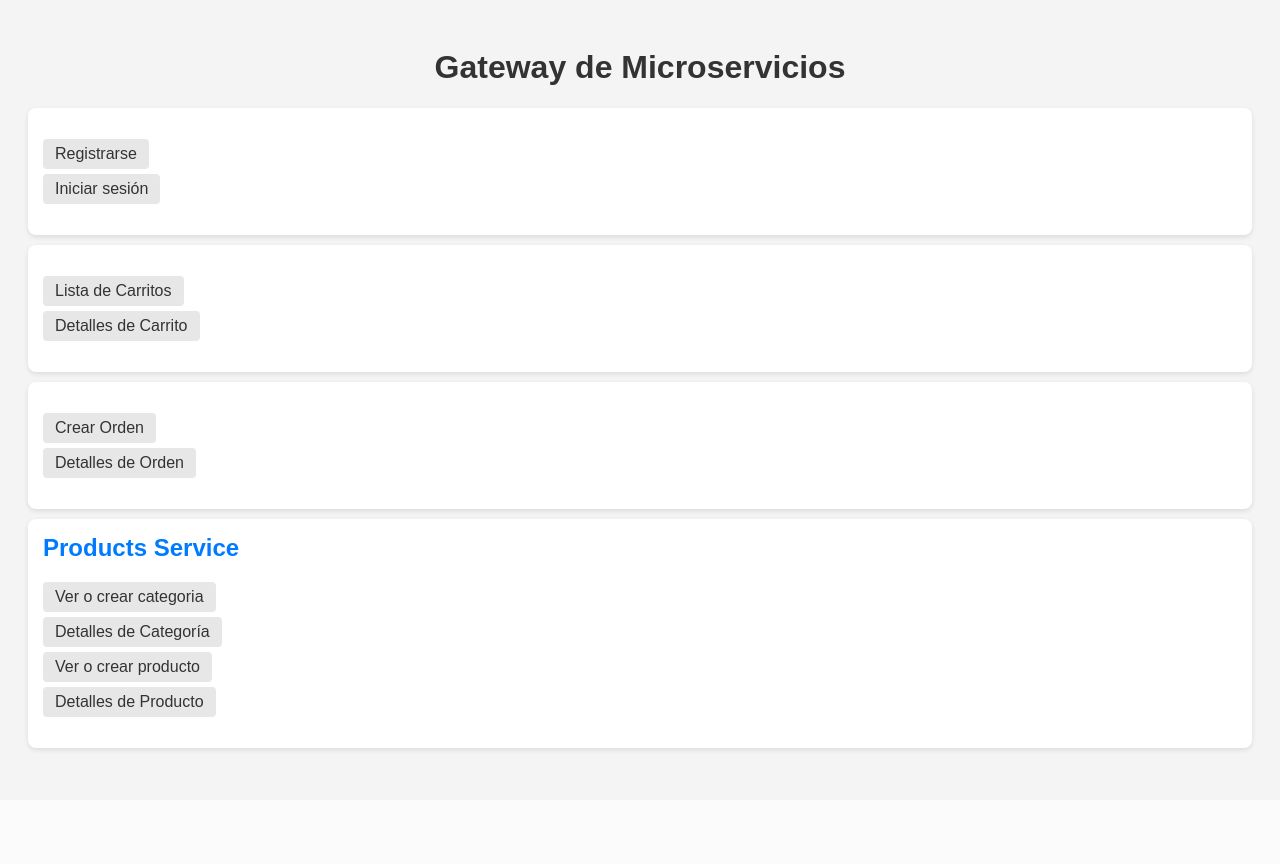
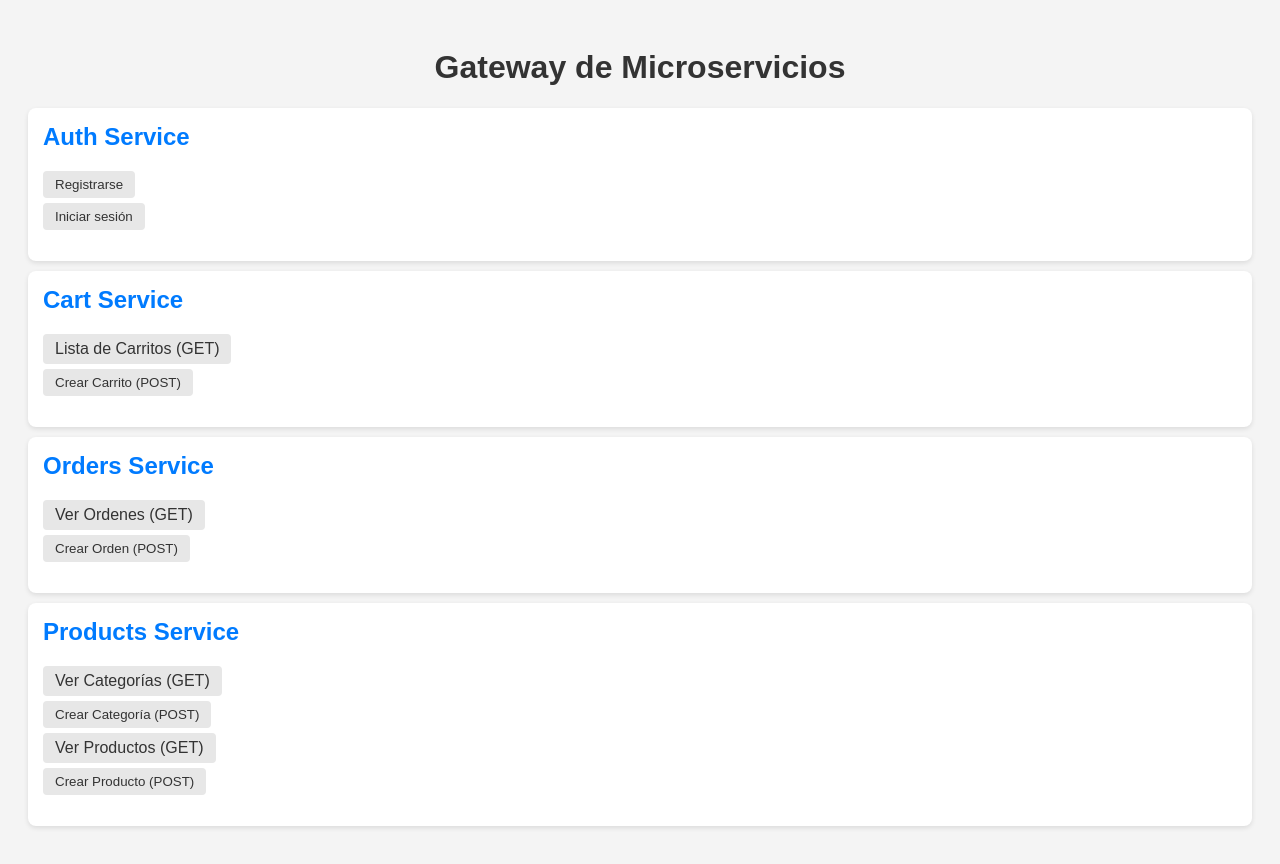
Before and after one commit to DravenJr/nuevo, a Django app: page / in a window 1280 px wide. Before the commit the page ends 752 px from the top, so only its background shows below. Run offline with Django 4.2, Linux system fonts and the light colour scheme.

```diff
--- a/gateway/templates/index.html
+++ b/gateway/templates/index.html
@@ -31,15 +31,17 @@
         li {
             margin: 5px 0;
         }
-        a {
+        a, button {
             text-decoration: none;
             color: #333;
             background-color: #e7e7e7;
             padding: 6px 12px;
             border-radius: 4px;
             display: inline-block;
+            border: none;
+            cursor: pointer;
         }
-        a:hover {
+        a:hover, button:hover {
             background-color: #007BFF;
             color: #fff;
         }
@@ -48,36 +50,146 @@
 <body>
     <h1>Gateway de Microservicios</h1>
 
+    <!-- Auth Service -->
     <div class="service">
+        <h2>Auth Service</h2>
         <ul>
-            <li><a href="/auth/api/register/">Registrarse</a></li>
-            <li><a href="/auth/api/token/">Iniciar sesión</a></li>
+            <li>
+                <button onclick="register()">Registrarse</button>
+            </li>
+            <li>
+                <button onclick="login()">Iniciar sesión</button>
+            </li>
         </ul>
     </div>
 
+    <!-- Cart Service -->
     <div class="service">
+        <h2>Cart Service</h2>
         <ul>
-            <li><a href="/cart/api/cart/">Lista de Carritos</a></li>
-            <li><a href="/cart/api/cart/1/">Detalles de Carrito</a></li>
+            <li><a href="/cart/api/cart/">Lista de Carritos (GET)</a></li>
+            <li>
+                <button onclick="createCart()">Crear Carrito (POST)</button>
+            </li>
         </ul>
     </div>
 
+    <!-- Orders Service -->
     <div class="service">
+        <h2>Orders Service</h2>
         <ul>
-            <li><a href="/orders/api/orders/">Crear Orden</a></li>
-            <li><a href="/orders/api/orders/1/">Detalles de Orden</a></li>
+            <li><a href="/orders/api/orders/">Ver Ordenes (GET)</a></li>
+            <li>
+                <button onclick="createOrder()">Crear Orden (POST)</button>
+            </li>
         </ul>
     </div>
 
+    <!-- Products Service -->
     <div class="service">
         <h2>Products Service</h2>
         <ul>
-            <li><a href="/products/api/categories/">Ver o crear categoria</a></li>
-            <li><a href="/products/api/categories/1/">Detalles de Categoría</a></li>
-            <li><a href="/products/api/products/">Ver o crear producto</a></li>
-            <li><a href="/products/api/products/1/">Detalles de Producto</a></li>
+            <li><a href="/products/api/categories/">Ver Categorías (GET)</a></li>
+            <li>
+                <button onclick="createCategory()">Crear Categoría (POST)</button>
+            </li>
+            <li><a href="/products/api/products/">Ver Productos (GET)</a></li>
+            <li>
+                <button onclick="createProduct()">Crear Producto (POST)</button>
+            </li>
         </ul>
     </div>
 
+    <script>
+        // Ejemplo simple de POST con fetch para Auth
+        function register() {
+            fetch("/auth/api/register/", {
+                method: "POST",
+                headers: {"Content-Type": "application/json"},
+                body: JSON.stringify({
+                    username: "junior",
+                    password: "123456",
+                    email: "junior@email.com"
+                })
+            })
+            .then(res => res.json())
+            .then(data => alert(JSON.stringify(data)))
+            .catch(err => alert("Error: " + err));
+        }
+
+        function login() {
+            fetch("/auth/api/token/", {
+                method: "POST",
+                headers: {"Content-Type": "application/json"},
+                body: JSON.stringify({
+                    username: "junior",
+                    password: "123456"
+                })
+            })
+            .then(res => res.json())
+            .then(data => alert(JSON.stringify(data)))
+            .catch(err => alert("Error: " + err));
+        }
+
+        // Ejemplo de POST para Cart
+        function createCart() {
+            fetch("/cart/api/cart/", {
+                method: "POST",
+                headers: {"Content-Type": "application/json"},
+                body: JSON.stringify({
+                    user_id: 1,
+                    products: [1,2]
+                })
+            })
+            .then(res => res.json())
+            .then(data => alert(JSON.stringify(data)))
+            .catch(err => alert("Error: " + err));
+        }
+
+        // Ejemplo de POST para Orders
+        function createOrder() {
+            fetch("/orders/api/orders/", {
+                method: "POST",
+                headers: {"Content-Type": "application/json"},
+                body: JSON.stringify({
+                    user_id: 1,
+                    cart_id: 1
+                })
+            })
+            .then(res => res.json())
+            .then(data => alert(JSON.stringify(data)))
+            .catch(err => alert("Error: " + err));
+        }
+
+        // Ejemplo de POST para Categories
+        function createCategory() {
+            fetch("/products/api/categories/", {
+                method: "POST",
+                headers: {"Content-Type": "application/json"},
+                body: JSON.stringify({
+                    name: "Electrónica"
+                })
+            })
+            .then(res => res.json())
+            .then(data => alert(JSON.stringify(data)))
+            .catch(err => alert("Error: " + err));
+        }
+
+        // Ejemplo de POST para Products
+        function createProduct() {
+            fetch("/products/api/products/", {
+                method: "POST",
+                headers: {"Content-Type": "application/json"},
+                body: JSON.stringify({
+                    name: "Laptop",
+                    price: 1500,
+                    category_id: 1
+                })
+            })
+            .then(res => res.json())
+            .then(data => alert(JSON.stringify(data)))
+            .catch(err => alert("Error: " + err));
+        }
+    </script>
 </body>
 </html>
```
